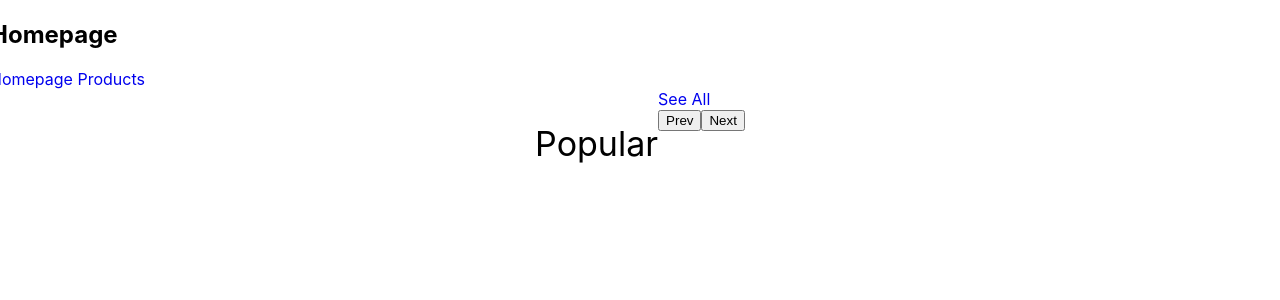
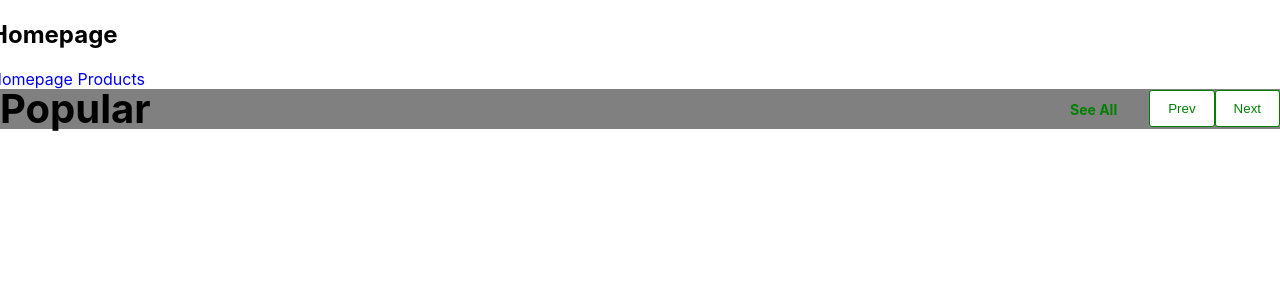
Before and after one commit to pe7r/Shop, a React (Create React App) app: page / in a window 1280 px wide. Shown: the top 300 px of the page. Built offline with nearby package versions, Linux system fonts and the light colour scheme.

Commit message:
Work on positioning and styling of SliderPopular (April 23) #8

```diff
--- a/src/Components/Sliders/Popular/SliderPopular.css
+++ b/src/Components/Sliders/Popular/SliderPopular.css
@@ -1,19 +1,58 @@
 .slider__content {
     width: 1300px;
-    padding: 0 -10px;
+}
+
+.slider__header {
+    display: flex;
+    justify-content: space-between;
+    align-items: center;
+    width: 100%;
+    height: 40px;
+    background-color: grey;
+
 }
 
 .slider__row {
+    padding: 0 10px;
     display: flex;
     justify-content: center;
     align-items: center;
 }
 
 .slider__title {
-    font-size: 34px;
+    font-size: 40px;
+    font-weight: bold;
 }
 
-.slider__header {
+.slider__switch {
     display: flex;
-    justify-content: space-between;
+    align-items: center;
+    justify-content: center;
 }
+
+.slider__navlink {
+    display: inline-block;
+}
+
+.navlink {
+    color: green;
+    font-weight: bold;
+    font-size: 14px;
+}
+
+.navlink:visited {
+    color: green;
+}
+
+.slider__buttons {
+    display: inline-block;
+    margin-left: 32px;
+}
+
+.slider__buttons button {
+    padding: 10px 18px;
+    color: green;
+    border: 1px solid green;
+    border-radius: 3px;
+    background-color: white;
+}
--- a/src/Components/Sliders/Popular/SliderPopular.js
+++ b/src/Components/Sliders/Popular/SliderPopular.js
@@ -13,7 +13,7 @@ const SliderPopular = () => {
                     </div>
                     <div className="slider__switch">
                         <div className="slider__navlink">
-                            <NavLink to="/products"> See All </NavLink>
+                            <NavLink to="/products" className="navlink"> See All </NavLink>
                         </div>
                         <div className="slider__buttons">
                             <button> Prev </button>
```
